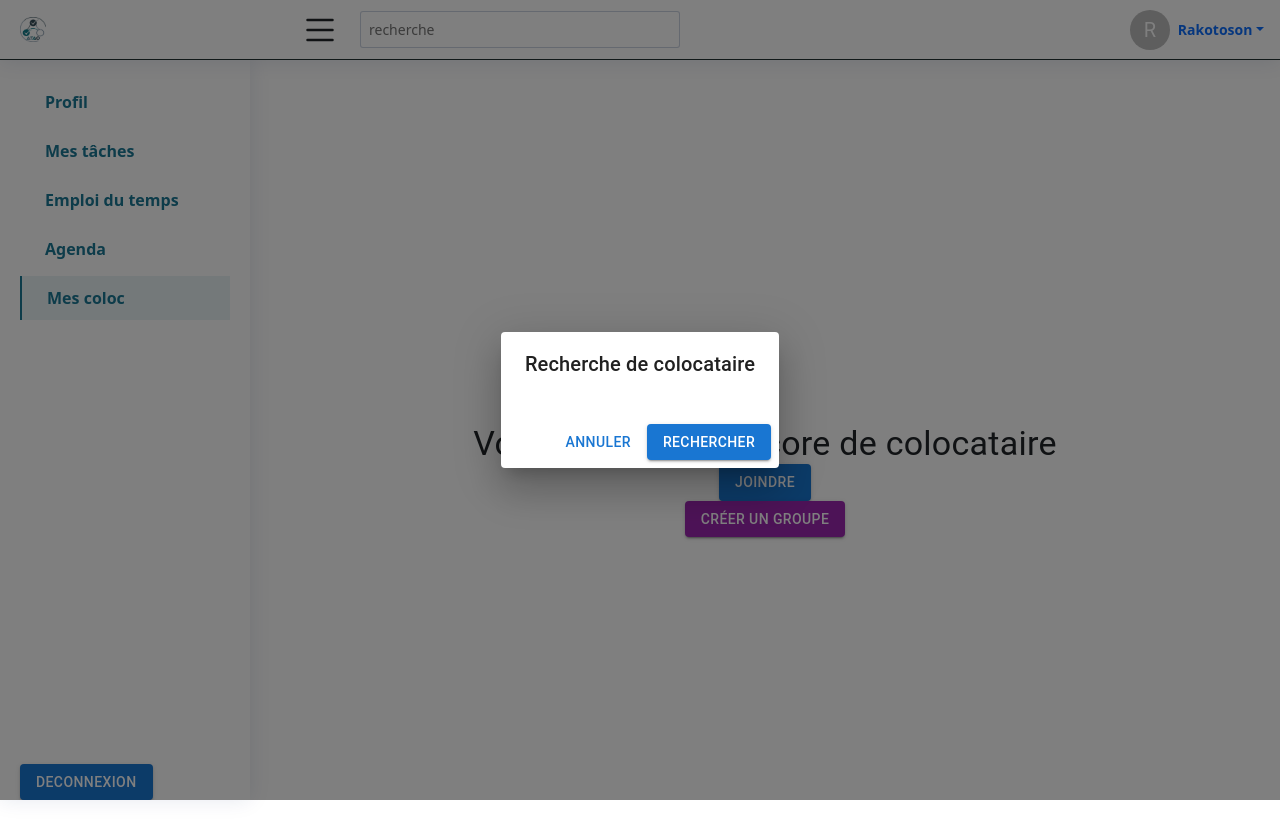
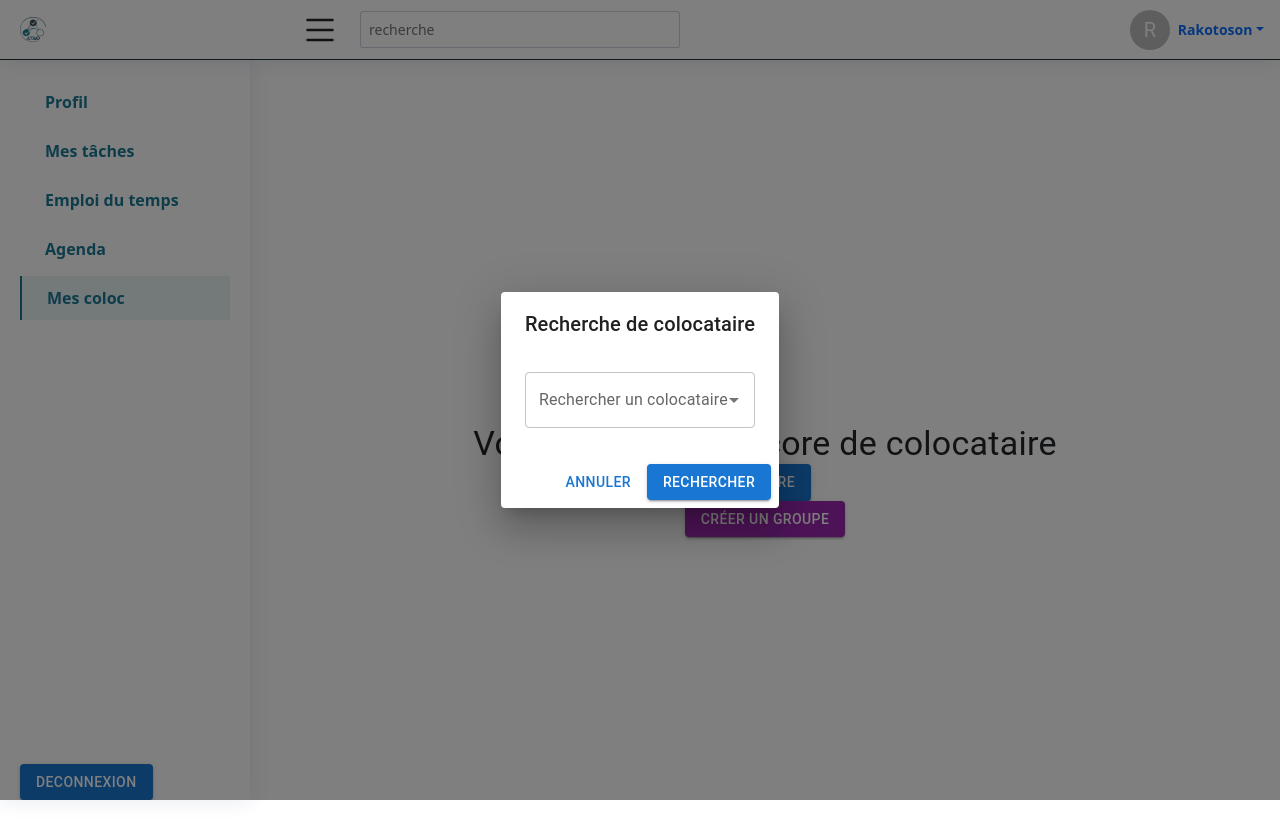
Before and after one commit to Shiro-cha/atao-front, a React (Create React App) app: page /coloc in a window 1280 px wide. Both pictures are taken after a click on the button "JOINDRE". Shown: the top 838 px of the page. Built offline with nearby package versions, Linux system fonts and the light colour scheme.

Commit message:
Message by stp

```diff
--- a/src/components/NoColoc.js
+++ b/src/components/NoColoc.js
@@ -6,6 +6,8 @@ import DialogContent from "@mui/material/DialogContent";
 import DialogActions from "@mui/material/DialogActions";
 import Typography  from "@mui/material/Typography";
 import TextField from "@mui/material/TextField";
+
+import SearchColoc from "./SeachColoc"
 
 const NoRoommate = () => {
   const [openJoinDialog, setOpenJoinDialog] = useState(false);
@@ -47,7 +49,7 @@ const NoRoommate = () => {
       <Dialog open={openJoinDialog} onClose={handleJoinDialogClose}>
         <DialogTitle>Recherche de colocataire</DialogTitle>
         <DialogContent>
-          {/* Contenu de la boîte de dialogue de recherche */}
+          <SearchColoc/>
         </DialogContent>
         <DialogActions>
           <Button onClick={handleJoinDialogClose} color="primary">
--- /dev/null
+++ b/src/components/SeachColoc.js
@@ -0,0 +1,39 @@
+import React from 'react';
+import Autocomplete from '@mui/material/Autocomplete';
+import TextField from '@mui/material/TextField';
+
+const suggestions = [
+  { label: 'Colocataire 1' },
+  { label: 'Colocataire 2' },
+  { label: 'Colocataire 3' },
+  { label: 'Colocataire 4' },
+  { label: 'Colocataire 5' },
+  { label: 'Colocataire 6' },
+  { label: 'Colocataire 7' },
+  { label: 'Colocataire 8' },
+];
+
+export default function SearchDialog() {
+  const [value, setValue] = React.useState(null);
+
+  return (
+    <Autocomplete
+      value={value}
+      onChange={(event, newValue) => {
+        setValue(newValue);
+      }}
+      options={suggestions}
+      autoHighlight
+      getOptionLabel={(option) => option.label}
+      renderInput={(params) => (
+        <TextField
+          {...params}
+          label="Rechercher un colocataire"
+          margin="normal"
+          variant="outlined"
+          InputProps={{ ...params.InputProps, type: 'search' }}
+        />
+      )}
+    />
+  );
+}
```
